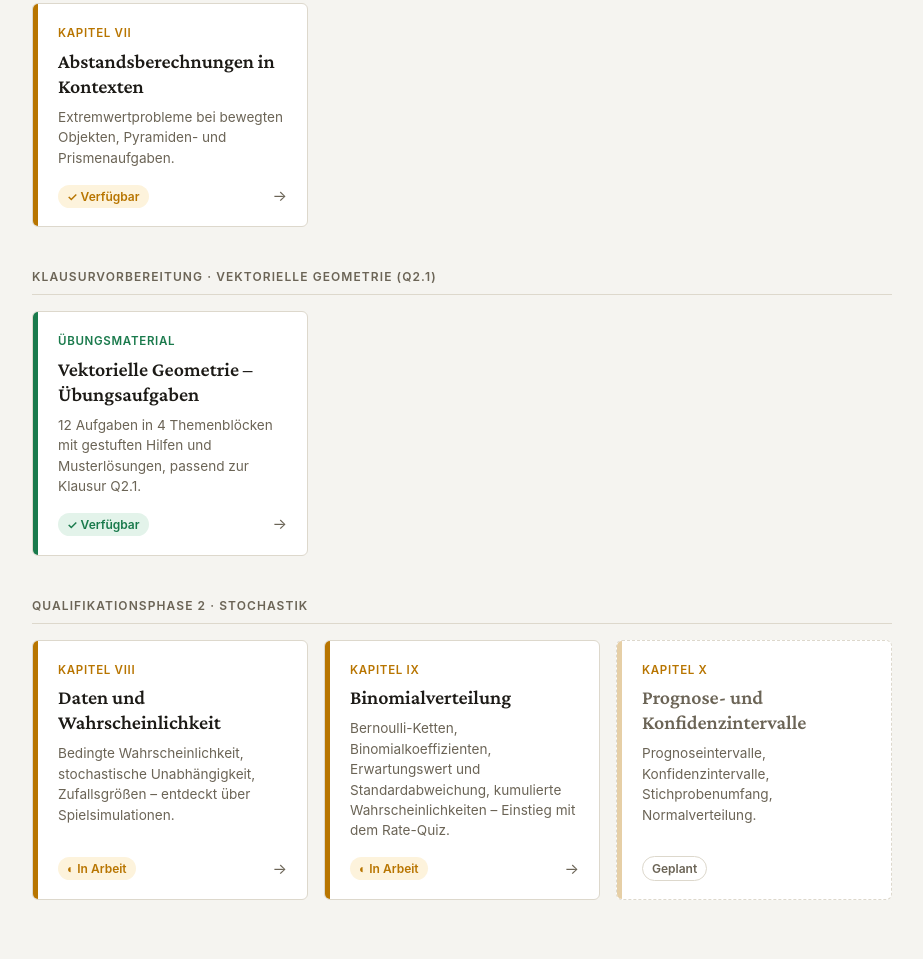
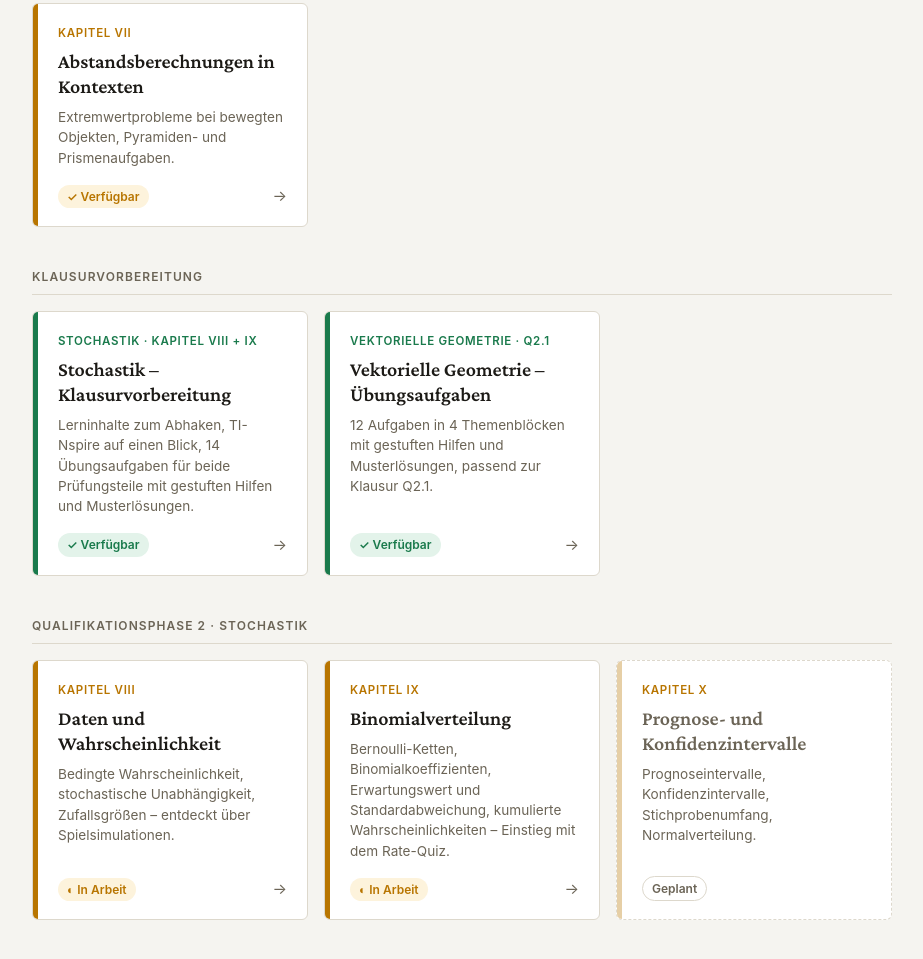
Before and after one commit to Mohr-FBG/Unterrichtsmaterialien, a plain HTML site: page Mathematik/LK_Materialien/index.html in a window 1280 px wide. Shown: the part 672-1631 px from the top of the page, without its empty margins (178-1101 px from the left). Drawn offline with nearby package versions, Linux system fonts and the light colour scheme.

Commit message:
LK-Übersicht: Klausurvorbereitung Stochastik verlinkt
Co-Authored-By: Claude Opus 5.5 <noreply@anthropic.com>
Claude-Session: https://claude.ai/code/session_0176yHUq8zYFxPoSwJoNLxP6

```diff
--- a/Mathematik/LK_Materialien/index.html
+++ b/Mathematik/LK_Materialien/index.html
@@ -293,13 +293,26 @@
 
   <!-- Klausurvorbereitung -->
   <div class="section-block">
-    <div class="section-divider">Klausurvorbereitung · Vektorielle Geometrie (Q2.1)</div>
+    <div class="section-divider">Klausurvorbereitung</div>
     <div class="cards">
+
+      <a class="card card-klausur" href="q2-stochastik/klausurvorbereitung/">
+        <div class="card-stripe"></div>
+        <div class="card-body">
+          <div class="card-kap">Stochastik · Kapitel VIII + IX</div>
+          <h2>Stochastik – Klausurvorbereitung</h2>
+          <p>Lerninhalte zum Abhaken, TI-Nspire auf einen Blick, 14 Übungsaufgaben für beide Prüfungsteile mit gestuften Hilfen und Musterlösungen.</p>
+          <div class="card-footer">
+            <span class="card-badge">✓ Verfügbar</span>
+            <span class="card-arr">→</span>
+          </div>
+        </div>
+      </a>
 
       <a class="card card-klausur" href="Klausurvorbereitung/">
         <div class="card-stripe"></div>
         <div class="card-body">
-          <div class="card-kap">Übungsmaterial</div>
+          <div class="card-kap">Vektorielle Geometrie · Q2.1</div>
           <h2>Vektorielle Geometrie – Übungsaufgaben</h2>
           <p>12 Aufgaben in 4 Themenblöcken mit gestuften Hilfen und Musterlösungen, passend zur Klausur Q2.1.</p>
           <div class="card-footer">
```
